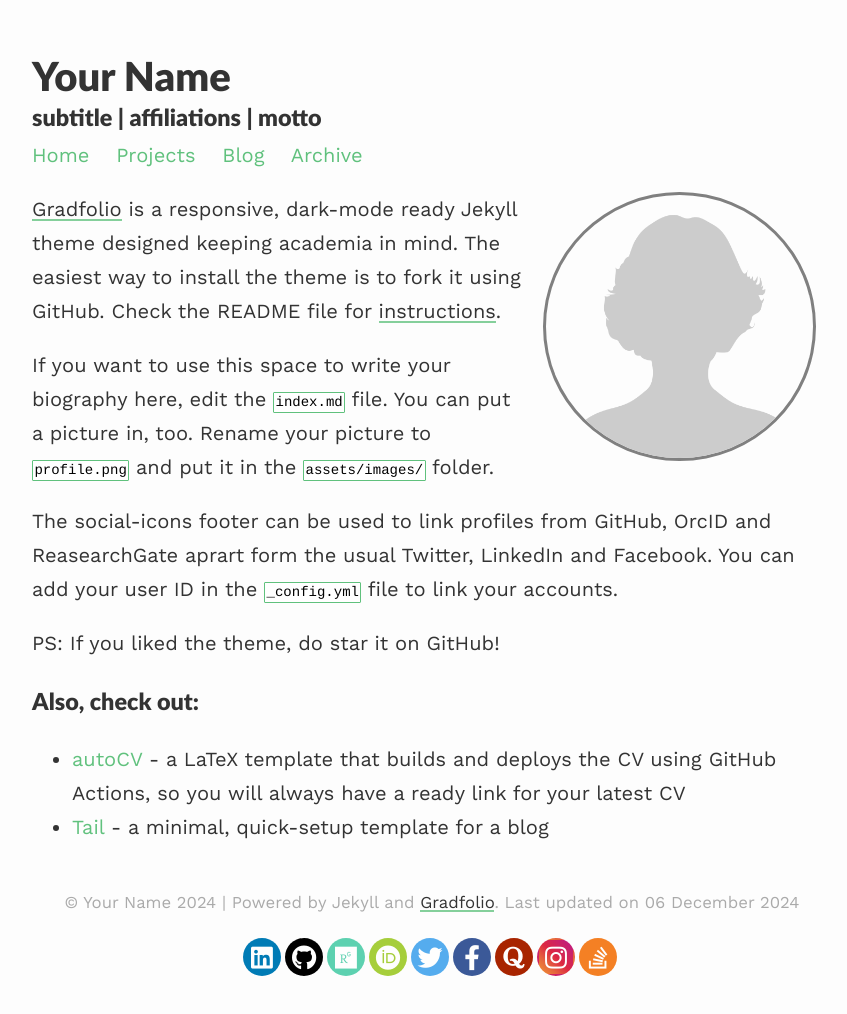
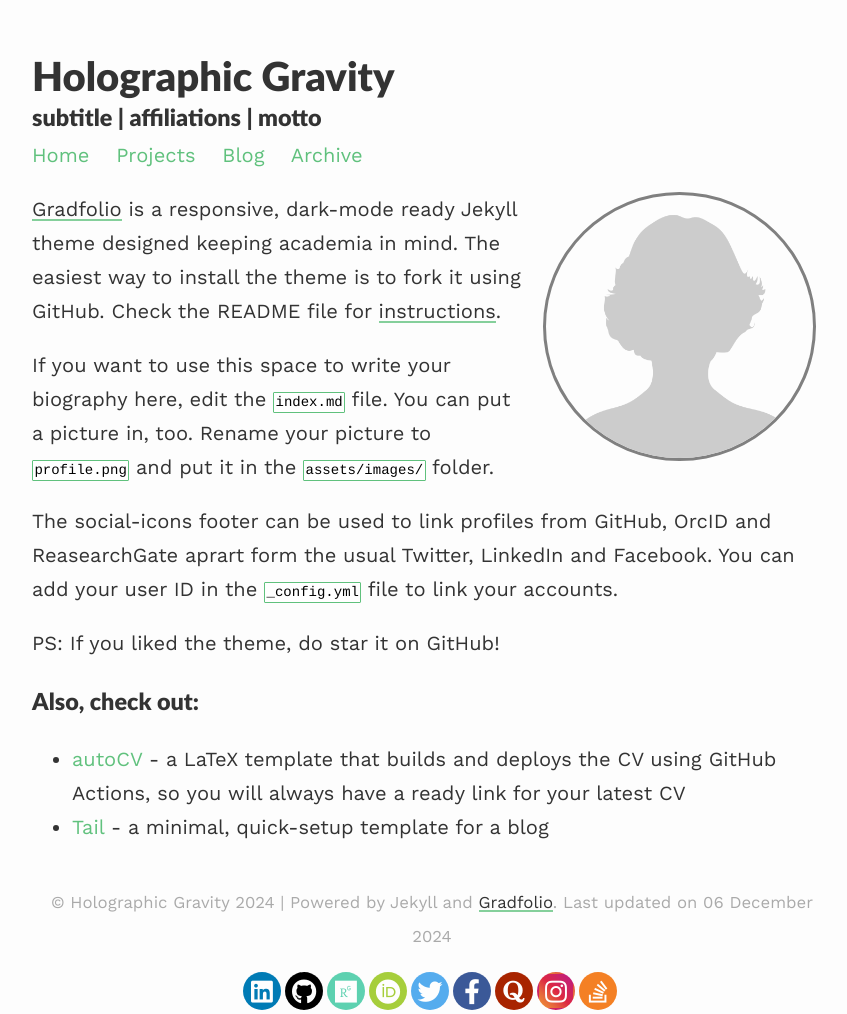
Before and after one commit to olivierdenis/Holographic-Gravity-, a Jekyll site: the page built from index.md, in a window 1280 px wide. Shown: the whole page, without its empty margins (208-1055 px from the left). Built offline with Jekyll 4.4.1, drawn with Linux system fonts in a browser that asks for light colours; nearby versions of some CDN libraries; before the commit the page ends 980 px from its top, so only the background shows below that.

Commit message:
Update _config.yml

```diff
--- a/_config.yml
+++ b/_config.yml
@@ -1,9 +1,9 @@
 ### your site title here
 
-title: Your Name
+title: Holographic Gravity
 description: subtitle | affiliations | motto
 
-baseurl: /gradfolio #name of GitHub repository
+baseurl: /Holographic-Gravity- #name of GitHub repository
 url: "" #custom url to be used instead of GitHub repository
 email: #
 
```
